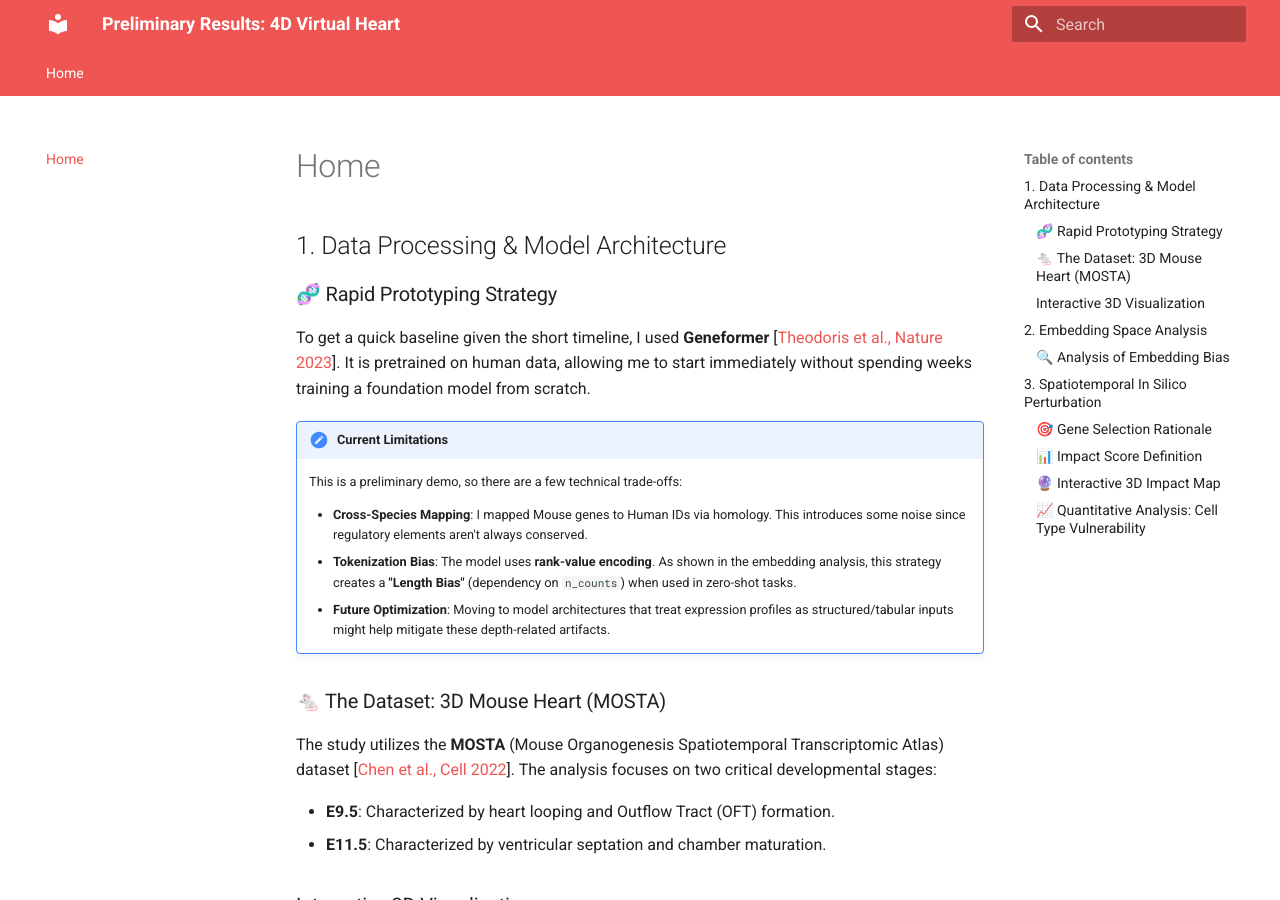
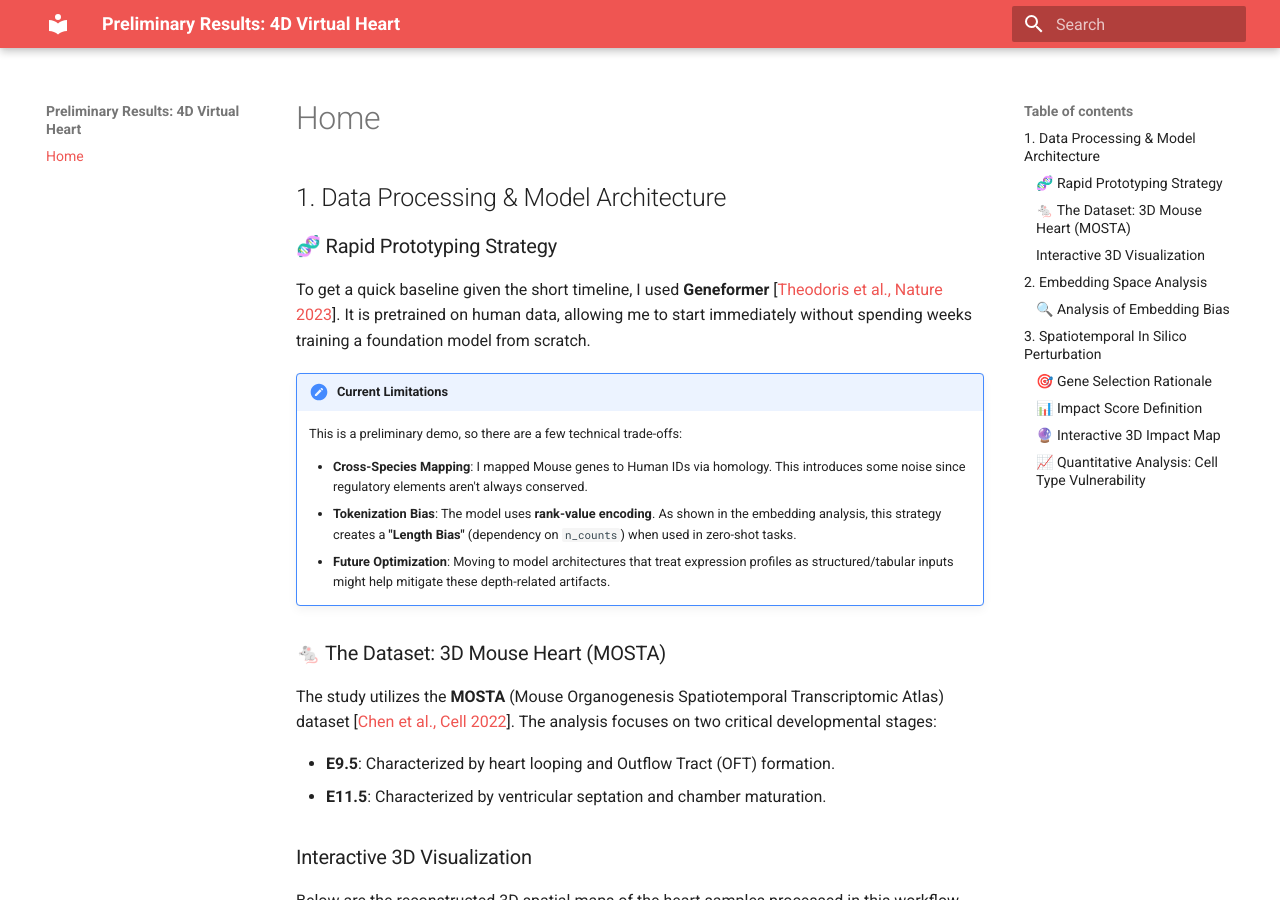
Before and after one commit to SScottWang/virtual-heart-demo, an MkDocs documentation site: the page built from docs/index.md, in a window 1280 px wide and 900 px high. Built offline with MkDocs 1.6.1 and Material for MkDocs 9.7.7, drawn with Linux system fonts in a browser that asks for light colours.

Commit message:
update yml

```diff
--- a/mkdocs.yml
+++ b/mkdocs.yml
@@ -10,8 +10,8 @@ theme:
     primary: red
     accent: deep orange
   features:
-    - navigation.tabs
-    - navigation.sections
+    # - navigation.tabs
+    # - navigation.sections
 
 # nav:
 #   - Project Overview: index.md
```
